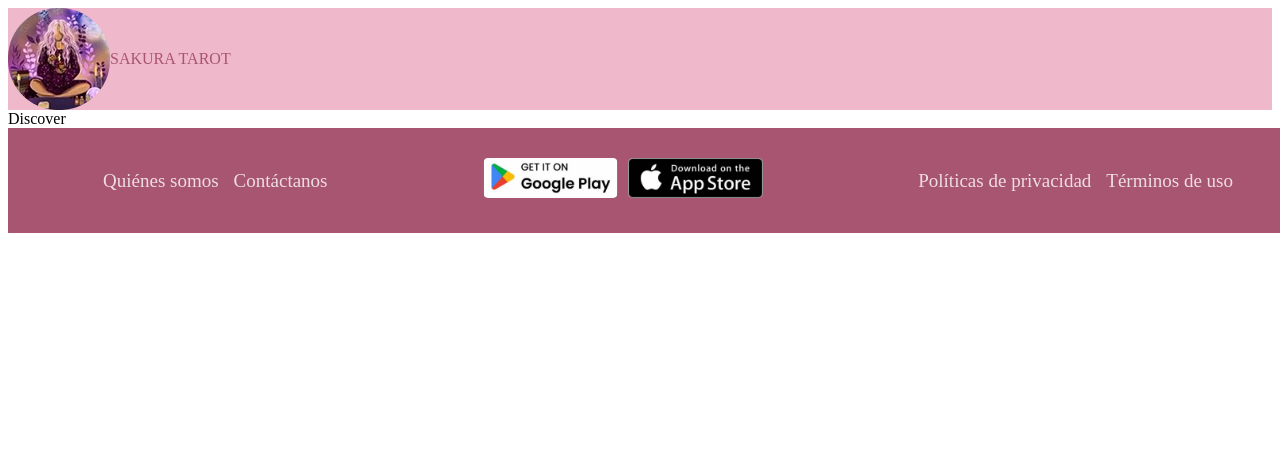
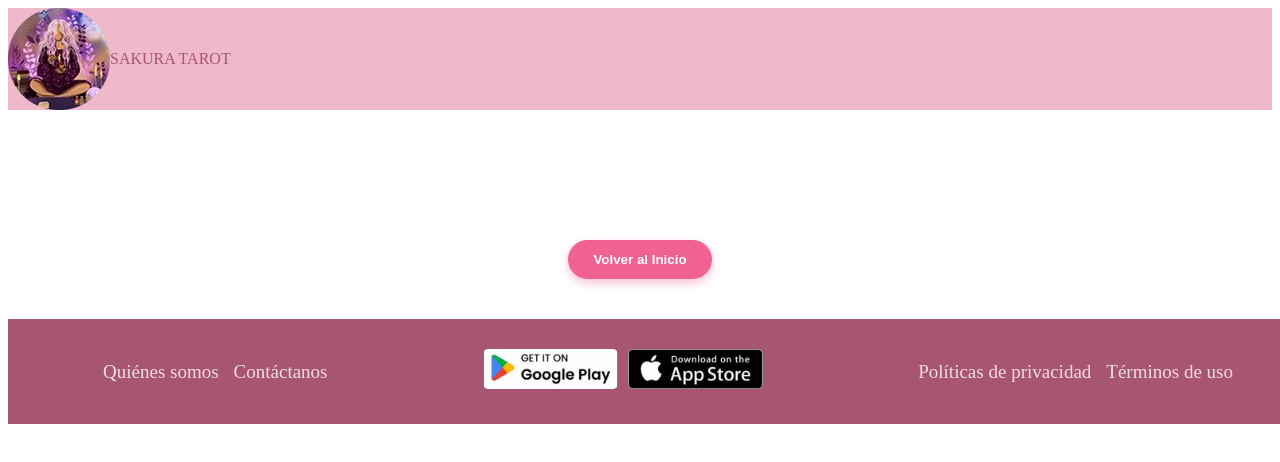
Before and after one commit to majoz-t/Tarot, a React (Vite) app: page /discover in a window 1280 px wide. Shown: the top 462 px of the page. Built offline with nearby package versions, Linux system fonts and the light colour scheme.

Commit message:
feat:feature-discover

```diff
--- a/src/pages/discover/Discover.jsx
+++ b/src/pages/discover/Discover.jsx
@@ -1,9 +1,57 @@
-import React from 'react'
+import { useLocation, useNavigate } from 'react-router-dom';
+import './discover.css';
 
 const Discover = () => {
+  const location = useLocation();
+  const navigate = useNavigate();
+
+
+  const { selectedCards } = location.state || { selectedCards: [] };
+
+  if (selectedCards.length === 0) {
+    return (
+      <div className="Discover-container">
+        <div className="reveal-table">
+          <p style={{ color: 'white' }}>No has seleccionado cartas todavía.</p>
+          <div className="button-wrapper">
+            <button onClick={() => navigate('/')}>Volver al Inicio</button>
+          </div>
+        </div>
+      </div>
+    );
+  }
+
   return (
-    <div>Discover</div>
-  )
-}
+    <main className="Discover-container">
+      <section className="reveal-table">
+        <h1 className="reveal-title">Pasaso, Presente, Futuro .</h1>
 
-export default Discover
+        <div className="reveal-grid">
+          {selectedCards.map((card, index) => (
+            <div
+              key={card.id}
+              className="reveal-card-item"
+              style={{ "--delay": `${index * 0.2}s` }}
+            >
+              <div className="card-image-wrapper">
+
+                <img src={card.image} alt={card.englishName} />
+              </div>
+              <div className="card-details">
+
+                <h3>{card.englishName}</h3>
+                <p><strong>Significado:</strong> {card.meaning}</p>
+              </div>
+            </div>
+          ))}
+        </div>
+
+        <div className="button-wrapper">
+          <button onClick={() => navigate('/')}>Guardar Lectura</button>
+        </div>
+      </section>
+    </main>
+  );
+};
+
+export default Discover;
--- a/src/pages/discover/discover.css
+++ b/src/pages/discover/discover.css
@@ -0,0 +1,112 @@
+.Discover-container {
+  width: 100%;
+  min-height: calc(100vh - var(--nav-height) - var(--footer-height));
+  display: flex;
+  justify-content: center;
+  padding: 40px 20px;
+  box-sizing: border-box;
+}
+
+.reveal-table {
+  width: 100%;
+  max-width: 1100px;
+  display: flex;
+  flex-direction: column;
+  align-items: center;
+  gap: 40px;
+}
+
+.reveal-title {
+  color: white;
+  font-size: 2rem;
+  text-shadow: 0 2px 10px rgba(240, 98, 146, 0.4);
+}
+
+.reveal-grid {
+  display: flex;
+  justify-content: center;
+  flex-wrap: wrap;
+  gap: 30px;
+  width: 100%;
+}
+
+.reveal-card-item {
+  width: 200px;
+  display: flex;
+  flex-direction: column;
+  align-items: center;
+  gap: 15px;
+
+  animation: revealSlideUp 0.6s ease-out forwards;
+  opacity: 0;
+  animation-delay: var(--delay);
+}
+
+.card-image-wrapper {
+  width: 100%;
+  height: 320px;
+  border-radius: 8px;
+  overflow: hidden;
+  box-shadow: 0 8px 20px rgba(0, 0, 0, 0.4);
+  transition: transform 0.3s ease;
+}
+
+.card-image-wrapper:hover {
+  transform: scale(1.05);
+}
+
+.card-image-wrapper img {
+  width: 100%;
+  height: 100%;
+  object-fit: cover;
+}
+
+.card-details {
+  text-align: center;
+  color: white;
+  background: rgba(0, 0, 0, 0.3);
+  padding: 15px;
+  border-radius: 12px;
+  backdrop-filter: blur(5px);
+  width: 100%;
+}
+
+.card-details h3 {
+  margin: 0 0 8px 0;
+  color: #f06292;
+  font-size: 1.2rem;
+}
+
+.card-details p {
+  font-size: 0.9rem;
+  line-height: 1.4;
+  margin: 0;
+}
+
+
+.button-wrapper button {
+  padding: 12px 25px;
+  background-color: #f06292;
+  color: white;
+  border: none;
+  border-radius: 25px;
+  cursor: pointer;
+  font-weight: bold;
+  box-shadow: 0 4px 10px rgba(240, 98, 146, 0.4);
+  transition: background 0.3s;
+}
+
+.button-wrapper button:hover {
+  background-color: #ec407a;
+}
+
+@keyframes revealSlideUp {
+  from {
+    transform: translateY(50px);
+    opacity: 0;
+  }
+  to {
+    transform: translateY(0);
+    opacity: 1;
+  }
+}
```
